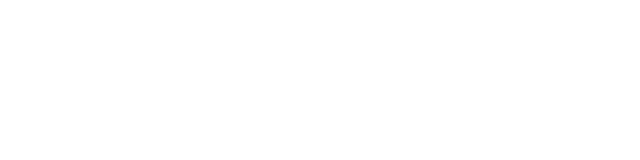
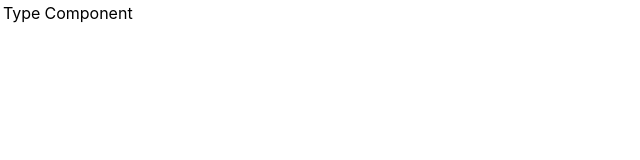
Before and after one commit to elvinotan/frontend, a Nuxt app: page /components in a window 1280 px wide. Before the commit this address had no page. Shown: the top 160 px of the page, without its empty margins (0-640 px from the left). Built offline with nearby package versions, Linux system fonts and the light colour scheme.

Commit message:
add template

```diff
--- /dev/null
+++ b/components/input/select.vue
@@ -0,0 +1,3 @@
+<template>
+  <div>Select</div>
+</template>
--- /dev/null
+++ b/pages/components.vue
@@ -0,0 +1,11 @@
+<template>
+  <table>
+    <thead>
+      <tr>
+        <td>Type</td>
+        <td>Component</td>
+      </tr>
+    </thead>
+    <tbody></tbody>
+  </table>
+</template>
```
Also changed, not shown: .eslintrc.js.
